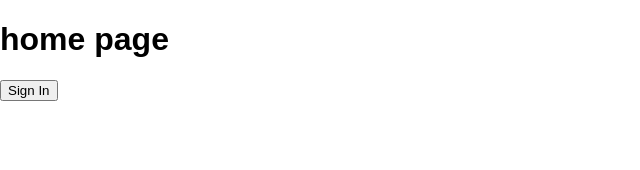
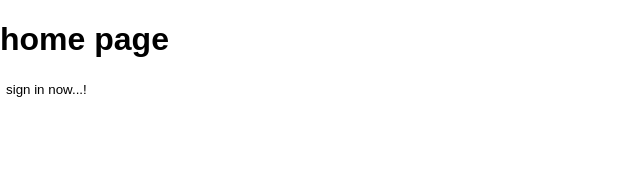
Before and after one commit to BodaNabeel/milestonetracker, a React (Vite) app: page /tracking/1 in a window 1280 px wide. Shown: the top 170 px of the page, without its empty margins (0-640 px from the left). Built offline with nearby package versions, Linux system fonts and the light colour scheme.

Commit message:
removed unformatted code

```diff
--- a/src/component/DetailedTracking.jsx
+++ b/src/component/DetailedTracking.jsx
@@ -20,7 +20,6 @@ function DataRender({ data, parameter, list, setList, setData }) {
   const vwTwo = useMediaQuery("(max-width: 290px)");
   const toggleCompletedList = (id, data) => {
     const disposalList = [...list];
-    // console.log(disposalList);
     disposalList.push(data[id].id);
     setList(disposalList);
 
@@ -52,7 +51,6 @@ function DataRender({ data, parameter, list, setList, setData }) {
 
     // remove item from clickedButtonList
     const disposalClickedButtonList = [...clickedButtonsList]
-    console.log(disposalClickedButtonList)
     const clickedItemFromClickedButtonList =
       disposalClickedButtonList.indexOf(clickedItemId);
       clickedItemFromClickedButtonList !== -1 ? disposalClickedButtonList.splice(clickedItemFromClickedButtonList,1) : null
--- a/src/component/LogInFunction.jsx
+++ b/src/component/LogInFunction.jsx
@@ -11,7 +11,8 @@ import { getDatabase, ref as sRef, update } from "firebase/database";
 import { DataContext } from "../data/DataContext";
 
 export default function LogInFunction() {
-  const { userAuthenticationId, setUserAuthenticationId } = useContext(DataContext);
+  const { userAuthenticationId, setUserAuthenticationId } =
+    useContext(DataContext);
   const [userSigned, setUserSigned] = useState(false);
   const provider = new GoogleAuthProvider();
   const auth = getAuth();
@@ -30,14 +31,15 @@ export default function LogInFunction() {
     const handleRedirectResult = () => {
       getRedirectResult(auth)
         .then((result) => {
-          const user = result.user;
+          const user = result?.user;
           const localstorageUserId = localStorage.getItem("userIdentification");
           setUserSigned(true);
           if (user && user.uid !== localstorageUserId) {
             localStorage.setItem("userIdentification", user.uid);
-            setUserAuthenticationId(localStorage.getItem("userIdentification") || null)
+            setUserAuthenticationId(
+              localStorage.getItem("userIdentification") || null
+            );
             writeUserData(user.displayName, user.email, user.uid);
-            console.log(user.uid, userAuthenticationId);
           }
         })
         .catch((error) => {
@@ -47,7 +49,7 @@ export default function LogInFunction() {
     };
 
     handleRedirectResult();
-  }, [userSigned ]);
+  }, [userSigned]);
 
   const handleSignIn = () => {
     signInWithRedirect(auth, provider);
@@ -60,14 +62,15 @@ export default function LogInFunction() {
   };
 
   return (
-    <>
-        <button onClick={handleSignIn}>Sign In</button>
-
-      {/* {userSigned ? (
-        <button onClick={handleSignOut}>Sign Out</button>
-      ) : (
-        <button onClick={handleSignIn}>Sign In</button>
-      )} */}
-    </>
+    <button
+      style={{
+        border: "none",
+        background: "transparent",
+        cursor: "pointer"
+      }}
+      onClick={handleSignIn}
+    >
+      sign in now...!
+    </button>
   );
 }
```
